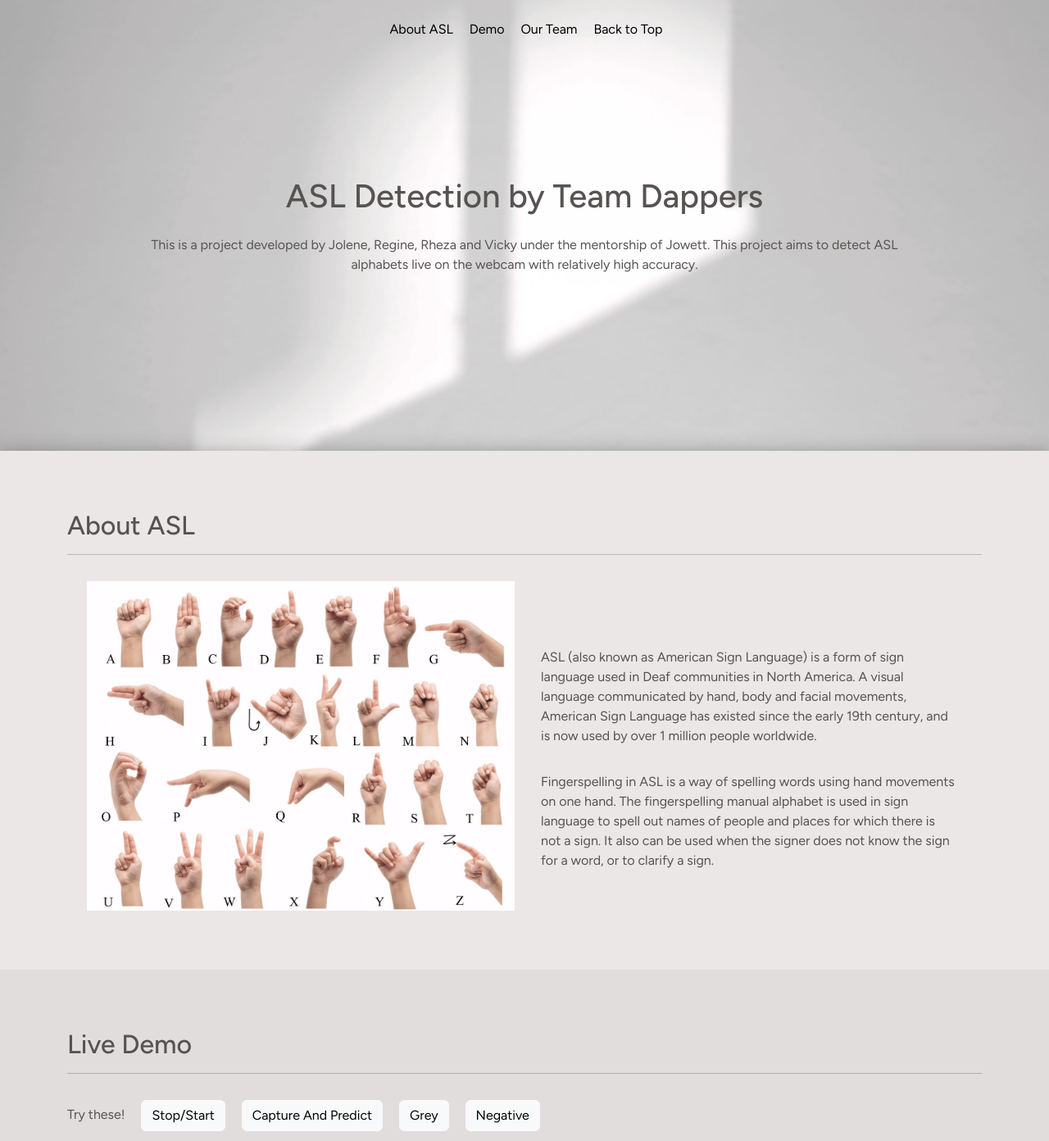
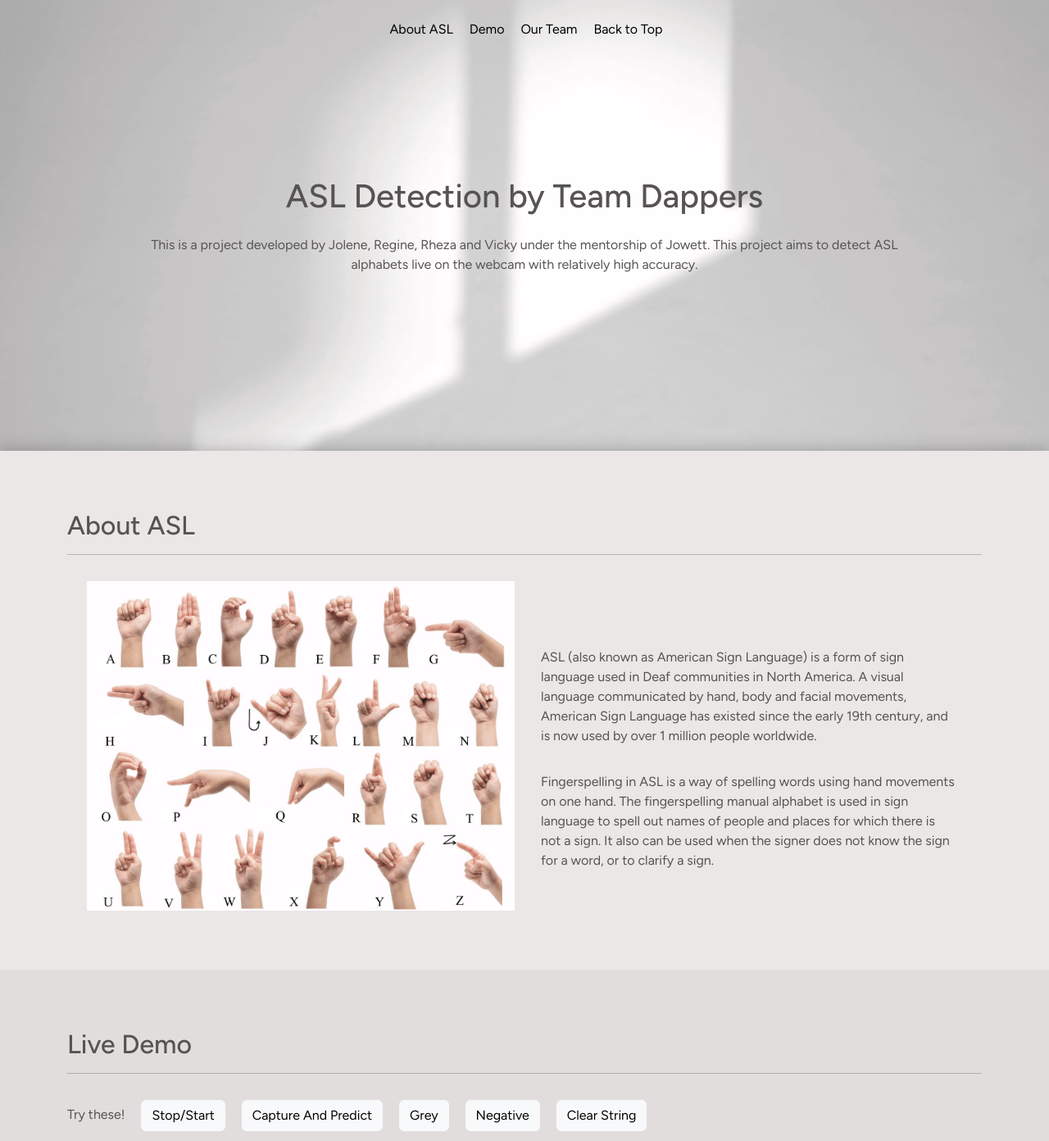
Before and after one commit to JowettC/asl_image_recog, a Flask app: page / in a window 1280 px wide. Shown: the top 1392 px of the page at 82% size. Run offline with Flask 2, Linux system fonts and the light colour scheme; some libraries are stand-ins or nearby versions.

Commit message:
added clear/flush string

```diff
--- a/main.py
+++ b/main.py
@@ -169,7 +169,10 @@ def tasks():
             print('new switch')
             print(switch)
 
-
+        elif request.form.get('clear') == "Clear String":
+            global str_result
+            str_result = ""
+            print('flushed string')
         return render_template('index.html', str_result=str_result)
 
 
--- a/templates/index.html
+++ b/templates/index.html
@@ -132,6 +132,7 @@
 									class="btn btn-light mx-2" />
 								<input type="submit" value="Grey" name="grey" class="btn btn-light mx-2" />
 								<input type="submit" value="Negative" name="neg" class="btn btn-light mx-2" />
+								<input type="submit" value="Clear String" name="clear" class="btn btn-light mx-2" />
 								<!-- <input type="submit" value="Predict" name="predict" class="btn btn-light mx-2" /> -->
 							</form>
 						</div>
```
